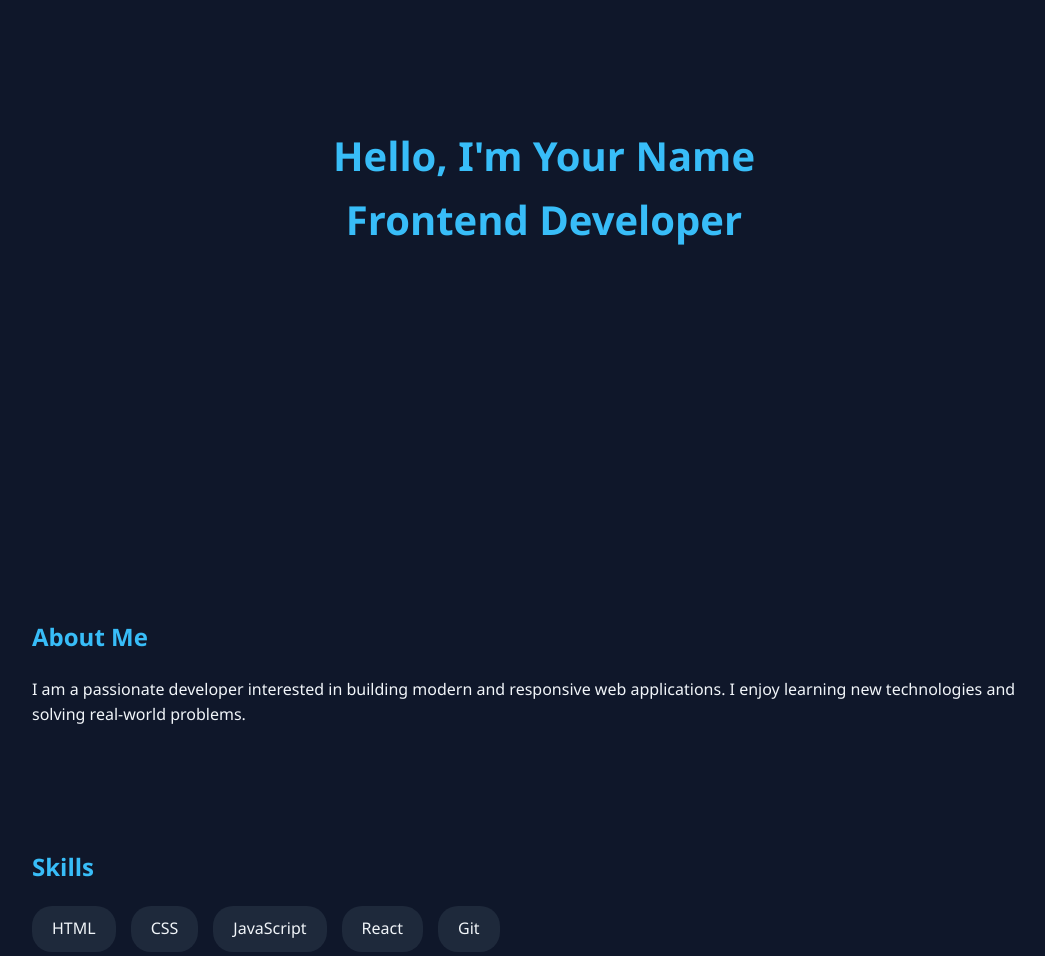
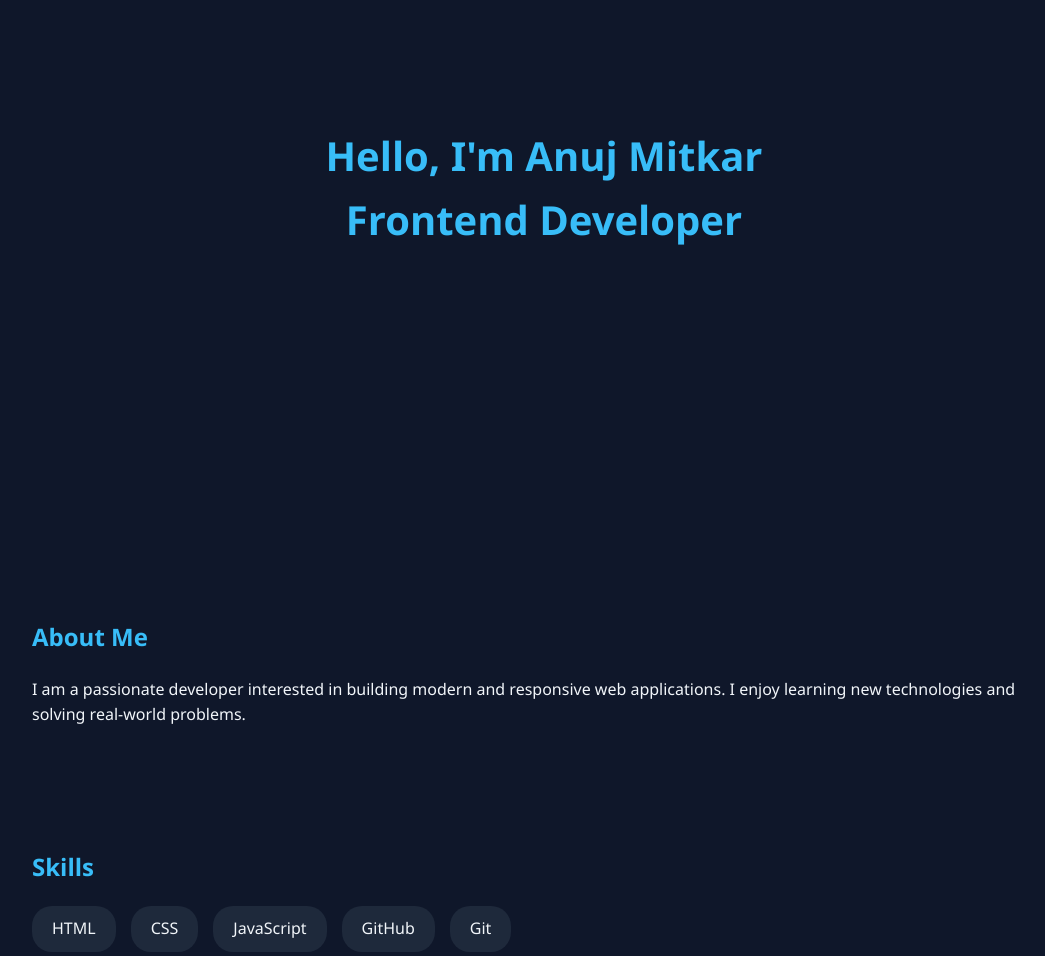
Before and after one commit to Anuj-Mitkar/Syntecxhub_Portfolio_Website, a plain HTML site: page index.html in a window 1280 px wide. Shown: the part 240-1196 px from the top of the page, without its empty margins (96-1141 px from the left). Drawn offline with Linux system fonts and the light colour scheme.

Commit message:
Update index.html

```diff
--- a/index.html
+++ b/index.html
@@ -189,7 +189,7 @@
 
   <!-- HERO -->
   <div class="hero">
-    <h2>Hello, I'm <span>Your Name</span><br>Frontend Developer</h2>
+    <h2>Hello, I'm <span>Anuj Mitkar</span><br>Frontend Developer</h2>
   </div>
 
   <!-- ABOUT -->
@@ -208,7 +208,7 @@
       <div class="skill">HTML</div>
       <div class="skill">CSS</div>
       <div class="skill">JavaScript</div>
-      <div class="skill">React</div>
+      <div class="skill">GitHub</div>
       <div class="skill">Git</div>
     </div>
   </section>
@@ -247,7 +247,7 @@
 
   <!-- FOOTER -->
   <footer>
-    <p>© 2026 Your Name | All Rights Reserved</p>
+    <p>© 2026 Anuj Mitkar | All Rights Reserved</p>
   </footer>
 
 </body>
```
